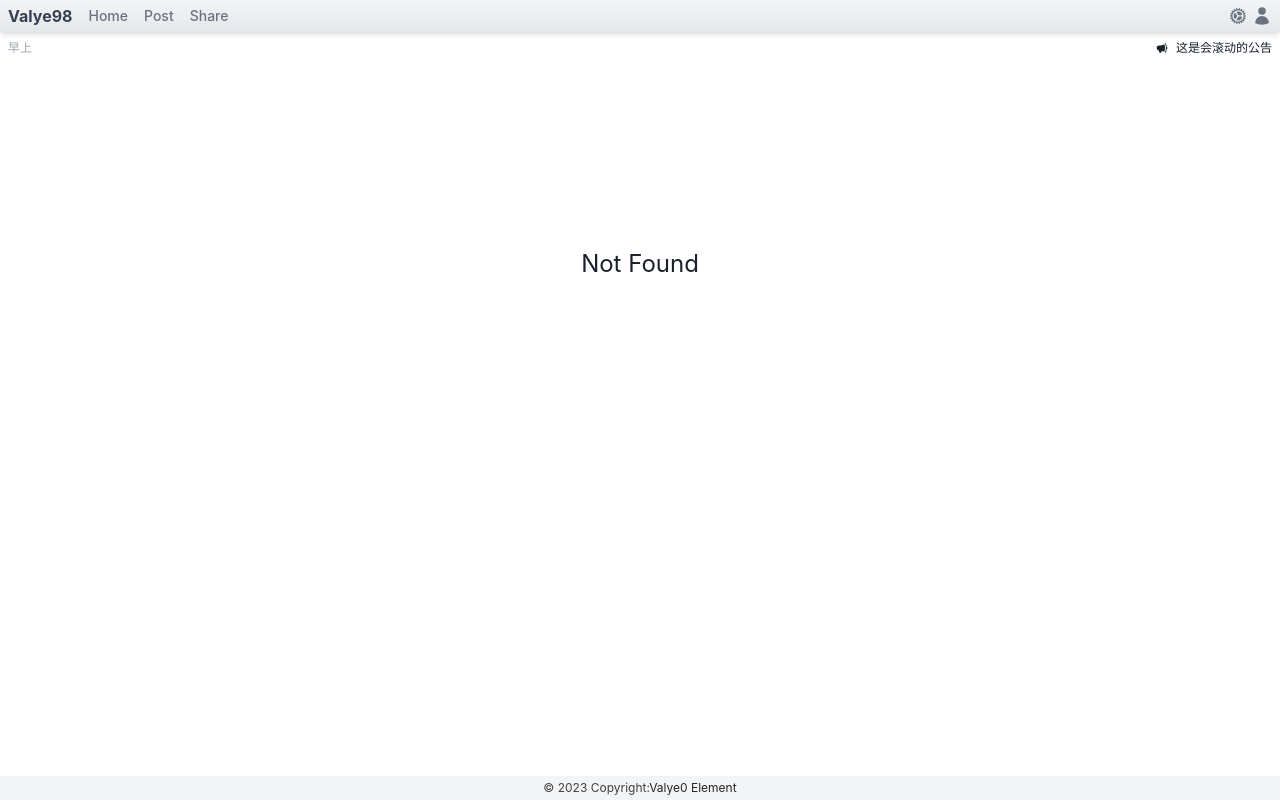
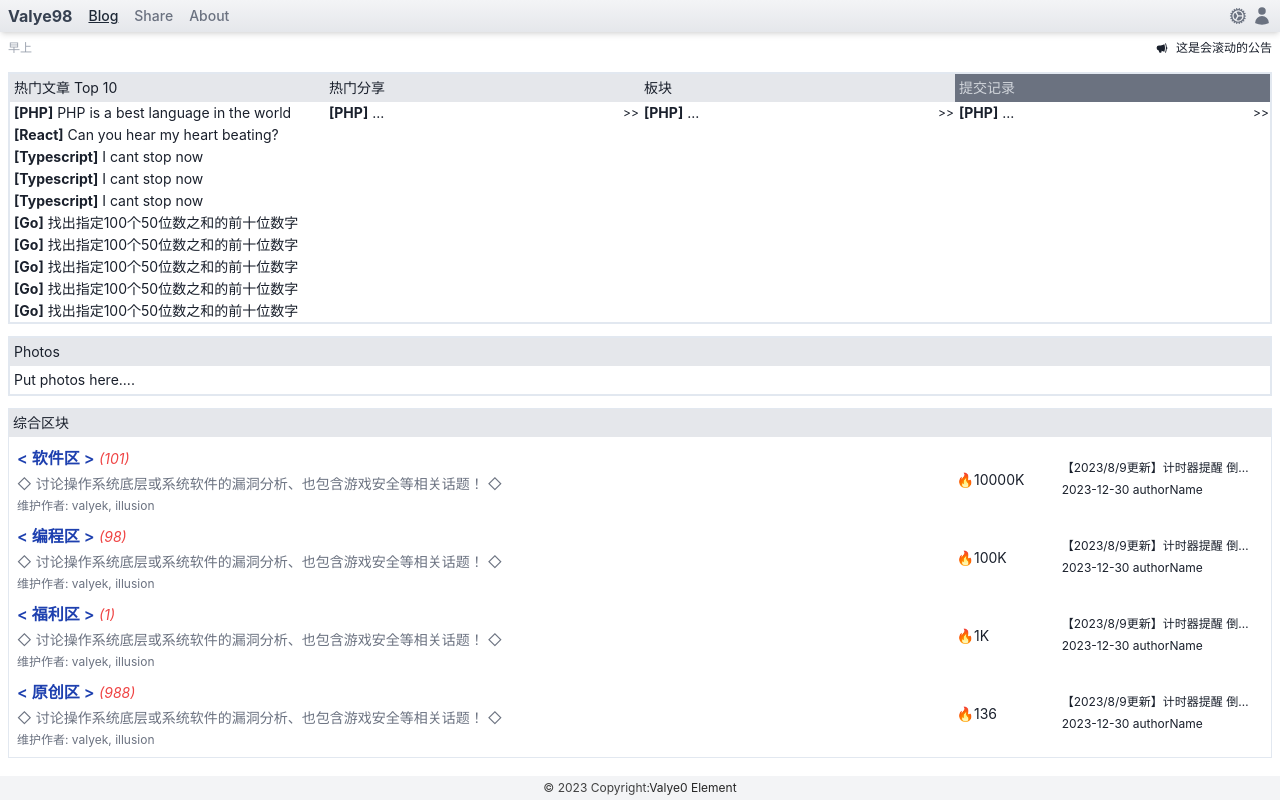
Before and after one commit to hjklchan/valyek, a React (Vite) app: page /blog in a window 1280 px wide. Before the commit this address had no page. Built offline with nearby package versions, Linux system fonts and the light colour scheme.

Commit message:
rename Home to Blog

```diff
--- a/src/layouts/components/Header.tsx
+++ b/src/layouts/components/Header.tsx
@@ -11,9 +11,9 @@ const Header = () => {
     const navigate = useNavigate();
     const location = useLocation();
     const menu: Menu[] = [
-        { label: "Home", to: "/home" },
-        { label: "Post", to: "/post" },
+        { label: "Blog", to: "/blog" },
         { label: "Share", to: "/share" },
+        { label: "About", to: "/about" },
     ];
     const headerGradientCss = () => {
         return "bg-gradient-to-b from-gray-100 via-gray-150 to-gray-200"
--- a/src/pages/home/index.tsx
+++ b/src/pages/blog/index.tsx
@@ -1,6 +1,6 @@
 import { EyeIcon } from "@heroicons/react/24/solid";
 
-export default function() {
+const Blog = () => {
     const fakePosts: { id: number, category: string, title: string }[] = [
         { id: 1, category: "PHP", title: "PHP is a best language in the world" },
         { id: 2, category: "React", title: "Can you hear my heart beating?" },
@@ -171,3 +171,5 @@ export default function() {
         </div>
     </div>
 }
+
+export default Blog;
--- a/src/pages/index.ts
+++ b/src/pages/index.ts
@@ -1,9 +1,9 @@
 import NotFound from "./404";
 import Login from "./auth/login";
 import Registration from "./auth/registration";
-import Home from "./home";
+import Blog from "./blog";
 import User from "./user";
 import Post from "./post";
 import Share from "./share";
 
-export { NotFound, Login, Registration, User, Home, Post, Share };
+export { NotFound, Login, Registration, User, Blog, Post, Share };
--- a/src/routes/index.tsx
+++ b/src/routes/index.tsx
@@ -1,14 +1,14 @@
 import React from "react";
 import { createBrowserRouter, createRoutesFromElements, Navigate, Route, useRoutes } from "react-router-dom";
 import RequireAuth from "@/components/RequireAuth";
-import { Login, Registration, User, Home, NotFound } from "@/pages";
+import { Login, Registration, User, Blog, NotFound } from "@/pages";
 import { AppLayout } from "@/layouts/AppLayout";
 import Post from "@/pages/post";
 import Share from "@/pages/share";
 import PostDetail from "@/pages/post/detail";
 
 // Default home path
-export const defaultHomePath = "/home";
+export const defaultHomePath = "/blog";
 
 /**
  * appRouter
@@ -19,15 +19,15 @@ export const appRouter = createBrowserRouter(
     createRoutesFromElements(
         <React.Fragment>
             {/* Home page */}
-            <Route path="/" element={<Navigate to="/home" replace />} />
+            <Route path="/" element={<Navigate to="/blog" replace />} />
             {/* Login page */}
             <Route path="/login" element={<Login />} />
             {/* Registration page */}
             <Route path="/registration" element={<Registration />} />
             {/* App layout routes */}
             <Route element={<AppLayout />}>
-                <Route path={defaultHomePath} element={<Home />} />
-                <Route path="/post" element={<Post />} />
+                <Route path={defaultHomePath} element={<Blog />} />
+                {/** <Route path="/post" element={<Post />} /> **/}
                 <Route path="/post/:postId" element={<PostDetail />}/>
                 <Route path="/share" element={<Share />} />
                 {/* Profile page */}
```
